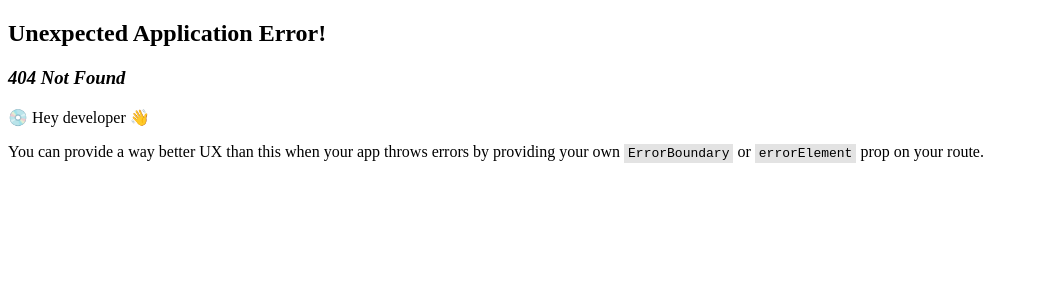
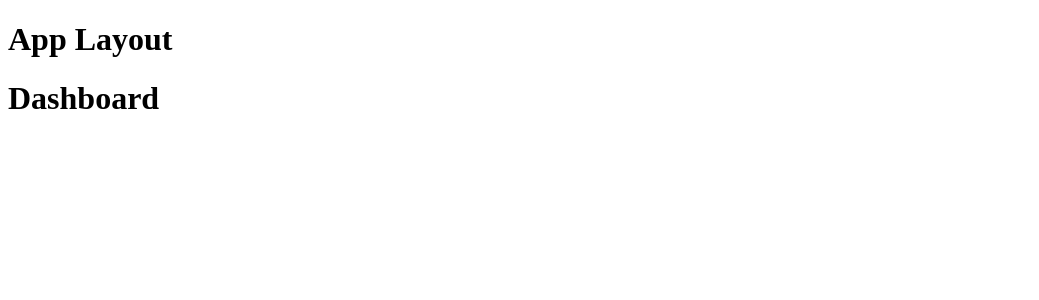
Before and after one commit to Flyingfool95/RDT-client, a React (Vite) app: page / in a window 1280 px wide. Before the commit this address had no page. Shown: the top 300 px of the page, without its empty margins (0-1039 px from the left). Built offline with nearby package versions, Linux system fonts and the light colour scheme.

Commit message:
Adding AppLayout - adding Profile and Dashboard routes - addning NotFound route and page

```diff
--- /dev/null
+++ b/src/features/dashboard/pages/Dashboard.tsx
@@ -0,0 +1,7 @@
+export default function Dashboard() {
+    return (
+        <div>
+            <h1>Dashboard</h1>
+        </div>
+    );
+}
--- /dev/null
+++ b/src/features/profile/pages/Profile.tsx
@@ -0,0 +1,7 @@
+export default function Profile() {
+    return (
+        <div>
+            <h1>Profile</h1>
+        </div>
+    );
+}
--- /dev/null
+++ b/src/layouts/AppLayout.tsx
@@ -0,0 +1,10 @@
+import { Outlet } from "react-router";
+
+export default function AppLayout() {
+    return (
+        <div>
+            <h1>App Layout</h1>
+            <Outlet />
+        </div>
+    );
+}
--- /dev/null
+++ b/src/pages/NotFound.tsx
@@ -0,0 +1,11 @@
+import { Link } from "react-router";
+
+export default function NotFound() {
+    return (
+        <div>
+            <h1>404, not found...</h1>
+            <Link to="/login">Login</Link>
+            <Link to="/register">Register</Link>
+        </div>
+    );
+}
--- /dev/null
+++ b/src/routes/app.routes.ts
@@ -0,0 +1,26 @@
+import Dashboard from "../features/dashboard/pages/Dashboard";
+import Profile from "../features/profile/pages/Profile";
+import AppLayout from "../layouts/AppLayout";
+
+export const appRoutes = [
+    {
+        path: "/",
+        Component: AppLayout,
+        children: [
+            {
+                index: true,
+                Component: Dashboard,
+            },
+        ],
+    },
+    {
+        path: "/profile",
+        Component: AppLayout,
+        children: [
+            {
+                index: true,
+                Component: Profile,
+            },
+        ],
+    },
+];
--- /dev/null
+++ b/src/routes/notFound.routes.ts
@@ -0,0 +1,8 @@
+import NotFound from "../pages/NotFound";
+
+export const notFoundRoutes = [
+    {
+        path: "*",
+        Component: NotFound,
+    },
+];
--- a/src/routes/router.ts
+++ b/src/routes/router.ts
@@ -1,4 +1,6 @@
 import { createBrowserRouter } from "react-router";
 import { authRoutes } from "./auth.routes";
+import { notFoundRoutes } from "./notFound.routes";
+import { appRoutes } from "./app.routes";
 
-export const router = createBrowserRouter([...authRoutes]);
+export const router = createBrowserRouter([...authRoutes, ...appRoutes, ...notFoundRoutes]);
```
